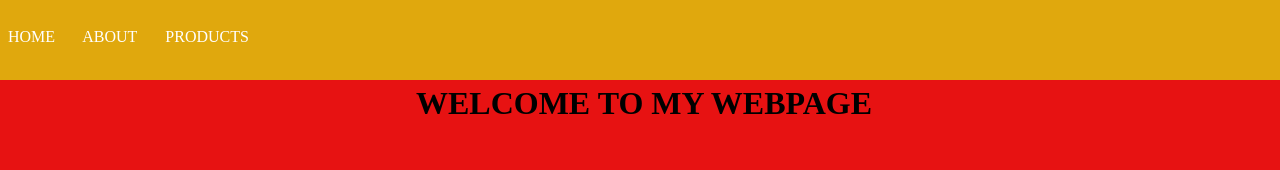
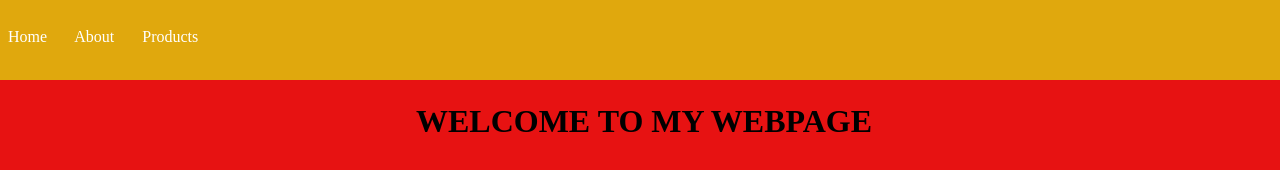
Before and after one commit to DaytonEdwards/Website_Page, a plain HTML site: page index.html in a window 1280 px wide. Drawn offline with Linux system fonts and the light colour scheme.

Commit message:
Update index.html

```diff
--- a/index.html
+++ b/index.html
@@ -1,20 +1,21 @@
-<!DOCTYPE html>
+!DOCTYPE html>
 <html lang="en">
 <head>
     <meta charset="UTF-8">
-    <title>Multi-Page Websites</title>
+    <title>Omar's Website</title>
     <link rel="stylesheet" href="css/style.css">
 </head>
 <body>
-    <nav>
-        <a href="index.html">HOME</a>
-        <a href="about.html">ABOUT</a>
-        <a href="products.html">PRODUCTS</a>
-    </nav>
+<nav>
+    <a href="index.html">Home</a>
+    <a href="about.html">About</a>
+    <a href="products.html">Products</a>
+</nav>
 
-    <div class="wrapper">
-        <h1>WELCOME TO MY WEBPAGE</h1>
-    </div>
+<div class="wrapper">
+    <h1>WELCOME TO MY WEBPAGE</h1>
+</div>
+
 
 </body>
 </html>
```
